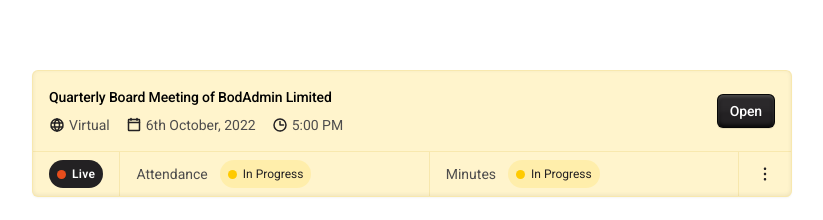
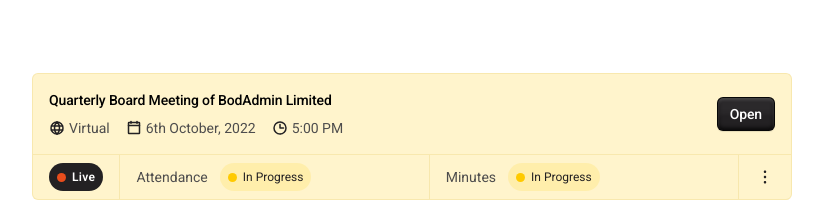
Before and after one commit to tofunmiadewuyi/Meetingcard, a plain HTML site: page index.html in a window 1280 px wide. In both pictures the pointer is over the element 640 px from the left and 324 px from the top of the page. Shown: the part 189-409 px from the top of the page, 228-1051 px from the left. Drawn offline with Linux system fonts and the light colour scheme.

Commit message:
Removing the box shadow on the cards on hover

```diff
--- a/index.css
+++ b/index.css
@@ -36,8 +36,8 @@ body{
 }
 
 .meeting:hover {
-  transform: translateY(-2px);
-  box-shadow: none;
+  transform: translateY(1px);
+  box-shadow: none !important;
   cursor: pointer;
 }
 
```
